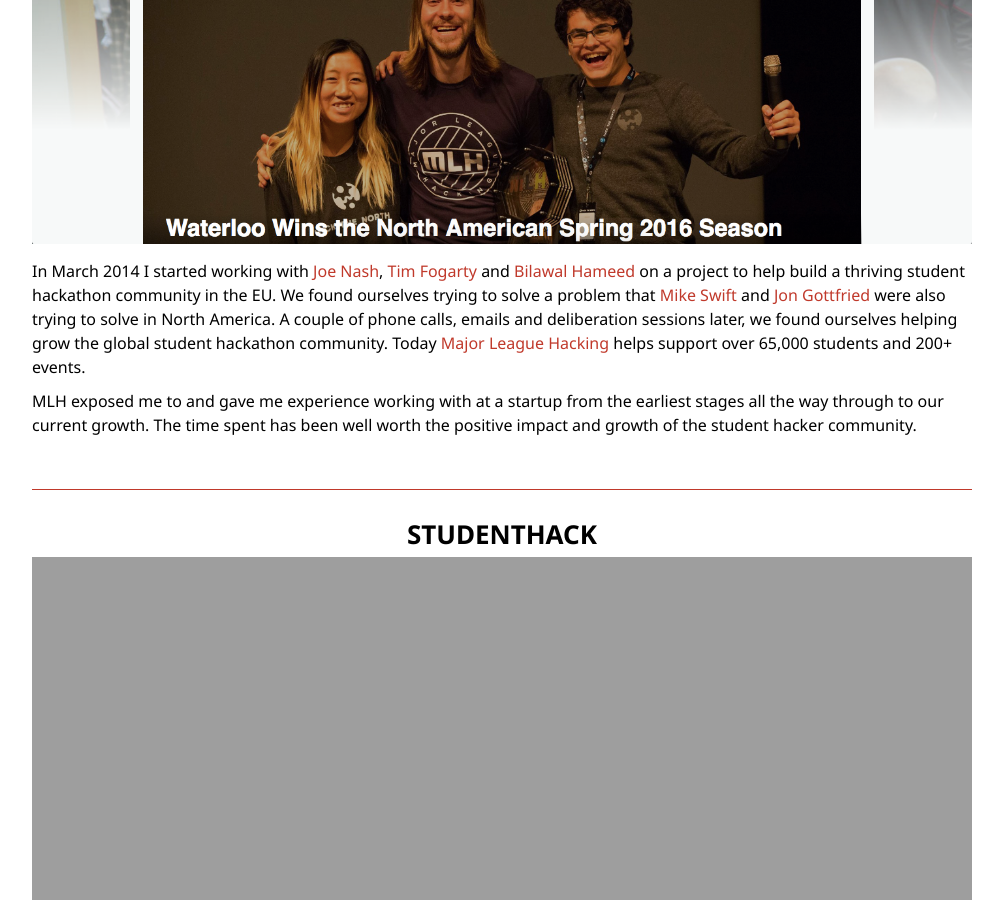
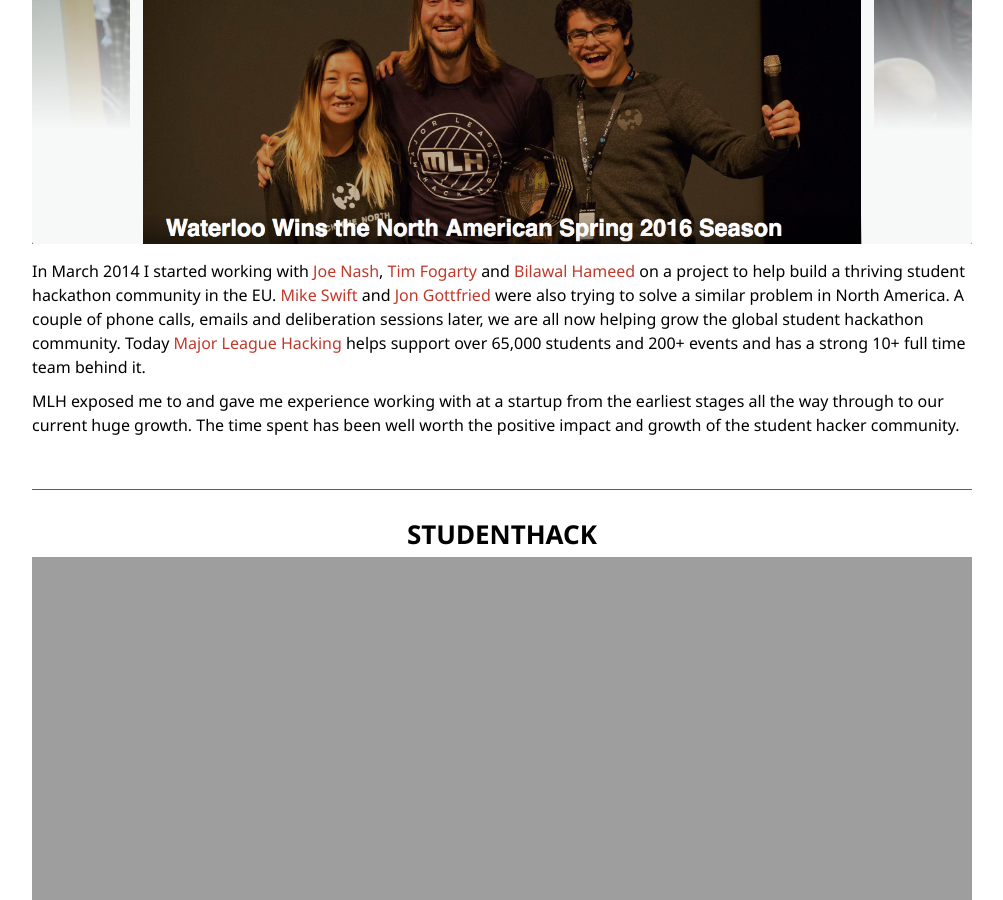
Before and after one commit to syeef/syeefkarim-2016-v0, a Jekyll site: the page built from portfolio/index.md, in a window 1280 px wide and 900 px high, scrolled down 2368 px. Shown: the whole window, without its empty margins (138-1141 px from the left). Built offline with Jekyll 4.4.1, drawn with Linux system fonts in a browser that asks for light colours.

Commit message:
update mlh bio (again)

```diff
--- a/portfolio/index.md
+++ b/portfolio/index.md
@@ -12,7 +12,7 @@ studentdevImage: /images/posts/studentdev.png
 studentdevBio: <p>I often found myself in situations where I would meet people who were really excited and motivated to play with and learn a new technology but couldn’t find any good resources to initially get started.</p> <p><a id="links" href='http://studentdev.io' target="_blank">StudentDev</a> is a small project I worked on to try to change this. It's a collection of resources to help someone learn a new technology, sharpen their design skills and even find a local meet up group.</p><p>Today it is open to anyone to contribute towards, and I'm always looking to expand the collection with newer and more relevant material.</p>
 
 mlhImage: /images/posts/mlh.png
-mlhBio: <p>In March 2014 I started working with <a id="links" href='https://twitter.com/jna_sh' target="_blank">Joe Nash</a>, <a id="links" href='https://twitter.com/tfogo' target="_blank">Tim Fogarty</a> and <a id="links" href='http://bilaw.al' target="_blank">Bilawal Hameed</a> on a project to help build a thriving student hackathon community in the EU. We found ourselves trying to solve a problem that <a id="links" href='https://twitter.com/SwiftAlphaOne' target="_blank">Mike Swift</a> and <a id="links" href='https://twitter.com/jonmarkgo' target="_blank">Jon Gottfried</a> were also trying to solve in North America. A couple of phone calls, emails and deliberation sessions later, we found ourselves helping grow the global student hackathon community. Today <a id="links" href='https://mlh.io' target="_blank">Major League Hacking</a> helps support over 65,000 students and 200+ events.</p> <p>MLH exposed me to and gave me experience working with at a startup from the earliest stages all the way through to our current growth. The time spent has been well worth the positive impact and growth of the student hacker community.</p>
+mlhBio: <p>In March 2014 I started working with <a id="links" href='https://twitter.com/jna_sh' target="_blank">Joe Nash</a>, <a id="links" href='https://twitter.com/tfogo' target="_blank">Tim Fogarty</a> and <a id="links" href='http://bilaw.al' target="_blank">Bilawal Hameed</a> on a project to help build a thriving student hackathon community in the EU. <a id="links" href='https://twitter.com/SwiftAlphaOne' target="_blank">Mike Swift</a> and <a id="links" href='https://twitter.com/jonmarkgo' target="_blank">Jon Gottfried</a> were also trying to solve a similar problem in North America. A couple of phone calls, emails and deliberation sessions later, we are all now helping grow the global student hackathon community. Today <a id="links" href='https://mlh.io' target="_blank">Major League Hacking</a> helps support over 65,000 students and 200+ events and has a strong 10+ full time team behind it.</p> <p>MLH exposed me to and gave me experience working with at a startup from the earliest stages all the way through to our current huge growth. The time spent has been well worth the positive impact and growth of the student hacker community.</p>
 
 studenthackImage: /images/posts/studenthack.png
 studenthackBio: <p><a id="links" href='http://studenthack.com' target="_blank">StudentHack</a> was the first event I ever organised, and introduced me to a community I've since fallen in love with. I oversaw a fundraising campaign that raised £9,000 ($15,000) from Capital One, AutoTrader, GitHub and others for the operations of the hackathon, exceeding budgetary goals by 30%. Since the first event in February 2014, I also helped organise the October 2014 with my Co-Founder <a id="links" href='http://bilaw.al' target="_blank">Bilawal Hameed</a>.</p>
```
